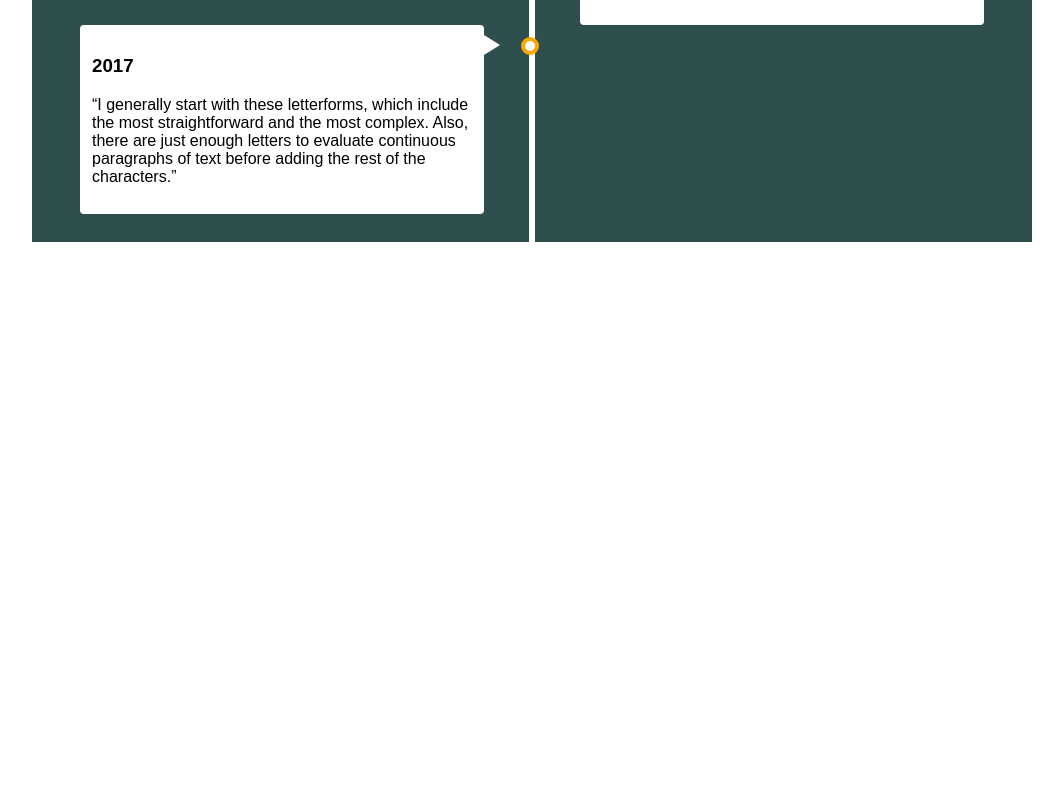
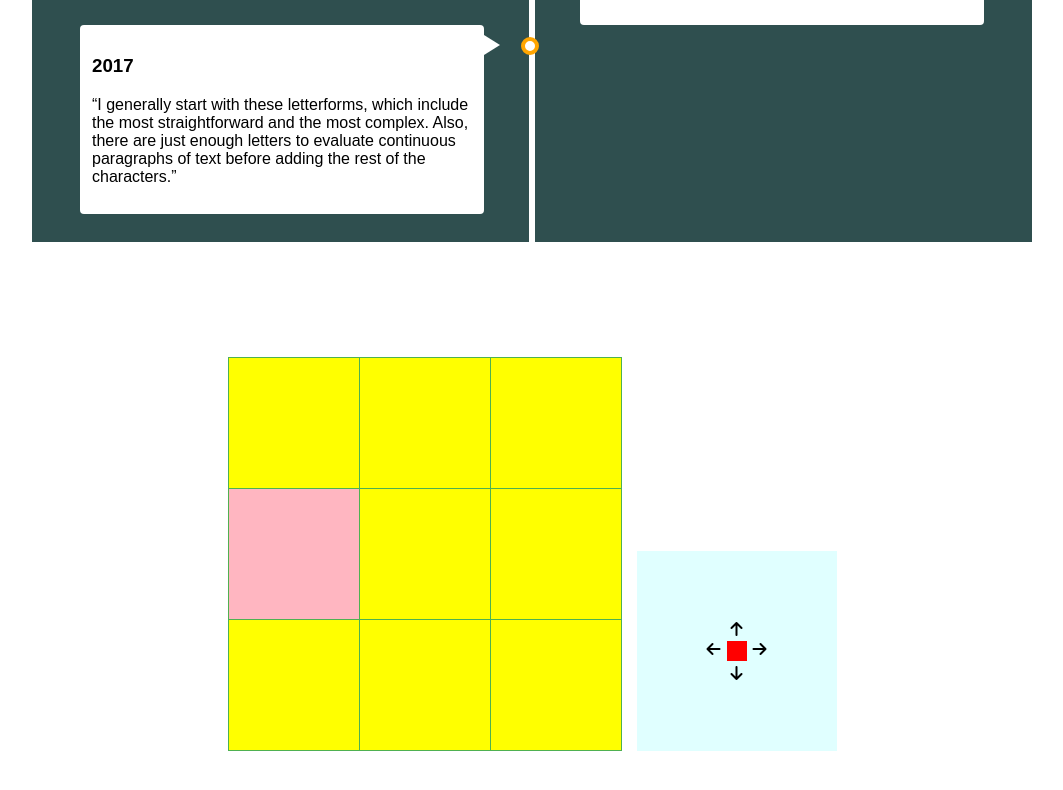
Before and after one commit to Moninar/HTMLCSS, a plain HTML site: page index.html in a window 1280 px wide. Shown: the part 1516-2306 px from the top of the page, without its empty margins (108-1171 px from the left). Before the commit the page ends 1808 px from the top, so only its background shows below. Drawn offline with Linux system fonts and the light colour scheme.

Commit message:
added sudoku-like grid and four directional arrows using flexbox

```diff
--- a/index.html
+++ b/index.html
@@ -159,6 +159,26 @@
           characters.”</p>
       </div>
     </div>
+    <div class="game">
+      <div class="sudoku">
+        <div class="sudoku-block"></div>
+        <div class="sudoku-block"></div>
+        <div class="sudoku-block"></div>
+        <div class="sudoku-block"></div>
+        <div class="sudoku-block"></div>
+        <div class="sudoku-block"></div>
+        <div class="sudoku-block"></div>
+        <div class="sudoku-block"></div>
+        <div class="sudoku-block"></div>
+      </div>
+      <div class="arrows">
+        <div class="pivot">
+          <i class="fas fa-arrow-up"></i>
+          <i class="fas fa-arrow-right"></i>
+          <i class="fas fa-arrow-left"></i>
+          <i class="fas fa-arrow-down"></i></div>
+      </div>
+    </div>
   </div>
 </body>
 
--- a/styles/styles.css
+++ b/styles/styles.css
@@ -279,3 +279,72 @@ li {
   border-width: 10px 16px 10px 0;
   border-color: transparent white transparent transparent;
 }
+
+.game {
+  width: 620px;
+  display: flex;
+  padding: 15px;
+  justify-content: center;
+  margin: 100px auto 0;
+  align-items: flex-end;
+}
+
+.sudoku {
+  width: 394px;
+  margin-right: 15px;
+  height: 394px;
+  background: #4eb151;
+  justify-content: space-evenly;
+  flex-flow: row wrap;
+  display: flex;
+  align-content: flex-start;
+}
+
+.sudoku > div {
+  margin-top: 1px;
+  width: 130px;
+  height: 130px;
+  background: yellow;
+}
+
+.sudoku-block:nth-child(4) {
+  background: lightpink;
+}
+
+.arrows {
+  width: 200px;
+  height: 200px;
+  background: lightcyan;
+  display: flex;
+  justify-content: center;
+  align-items: center;
+}
+
+.pivot {
+  width: 20px;
+  height: 20px;
+  background: red;
+  position: relative;
+  display: flex;
+  justify-content: center;
+}
+
+.pivot .fas {
+  position: absolute;
+}
+
+.pivot .fa-arrow-up {
+  top: -100%;
+}
+
+.pivot .fa-arrow-right {
+  right: -100%;
+}
+
+.pivot .fa-arrow-left {
+  left: -100%;
+}
+
+.pivot .fa-arrow-down {
+  bottom: -100%;
+}
```
